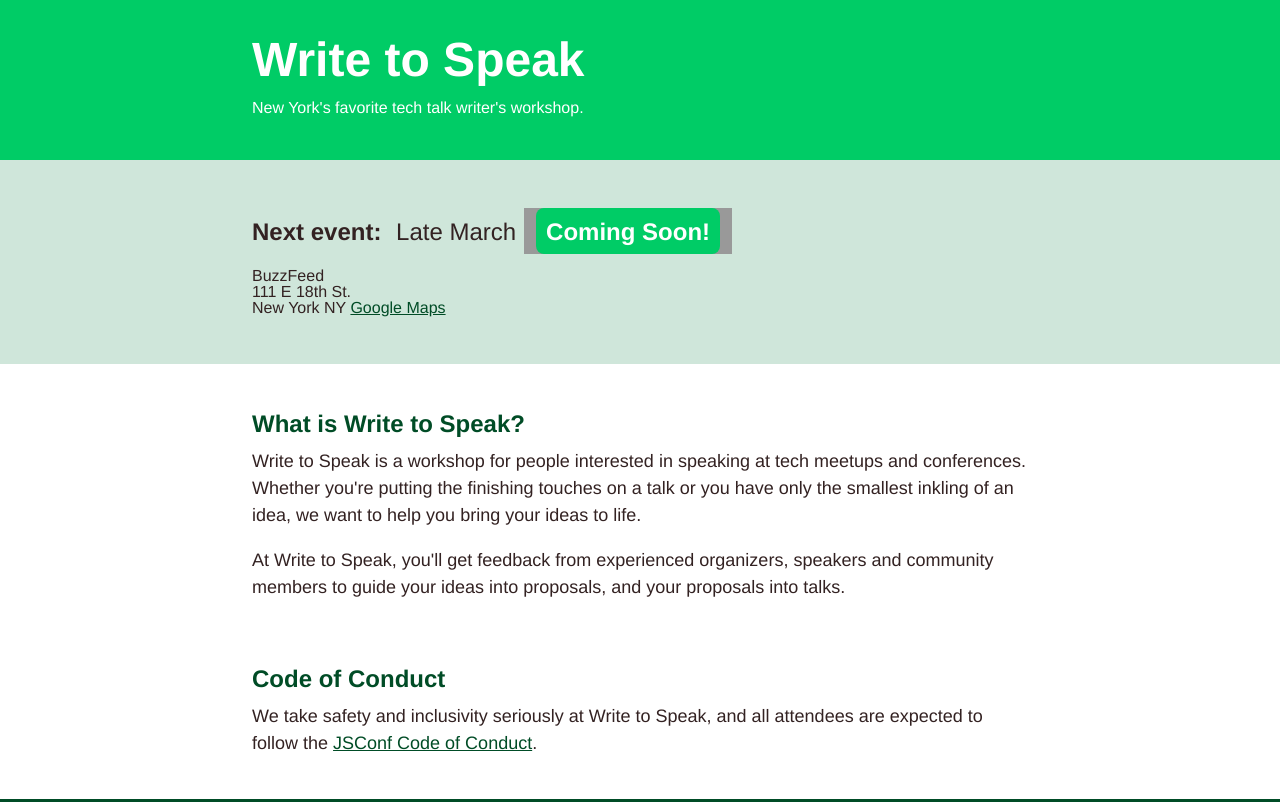
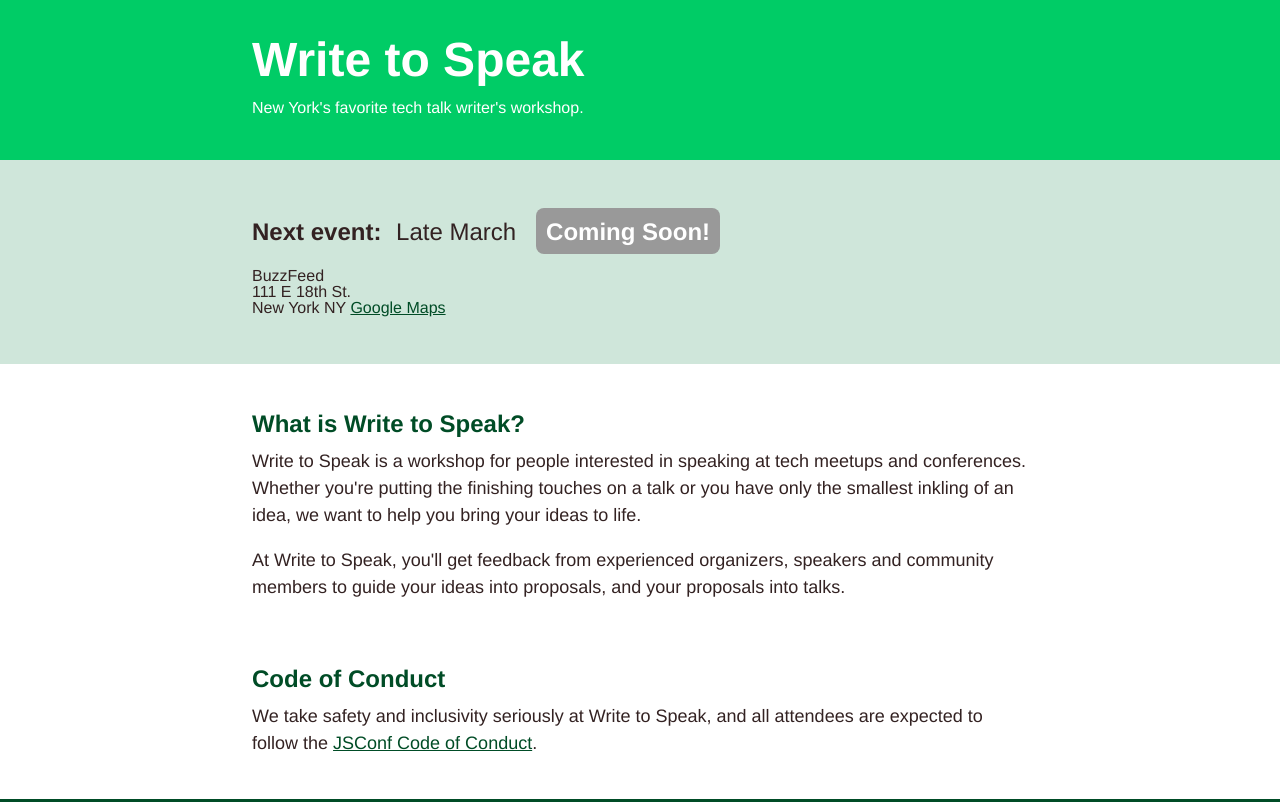
Before and after one commit to modernserf/writer-group, a plain HTML site: page index.html in a window 1280 px wide. Shown: the top 802 px of the page. Drawn offline with Linux system fonts and the light colour scheme.

Commit message:
Update index.html

```diff
--- a/index.html
+++ b/index.html
@@ -208,8 +208,8 @@ p {
                 Next event:
                 <span class="event-time-date">Late March</span>
             </h2>
-            <div class="next-event-link-wrap coming-soon">
-                <a href="#" class="next-event-link">Coming Soon!</a>
+            <div class="next-event-link-wrap">
+                <a href="#" class="next-event-link coming-soon">Coming Soon!</a>
             </div>
         </div>
         <address class="event-address">
```
